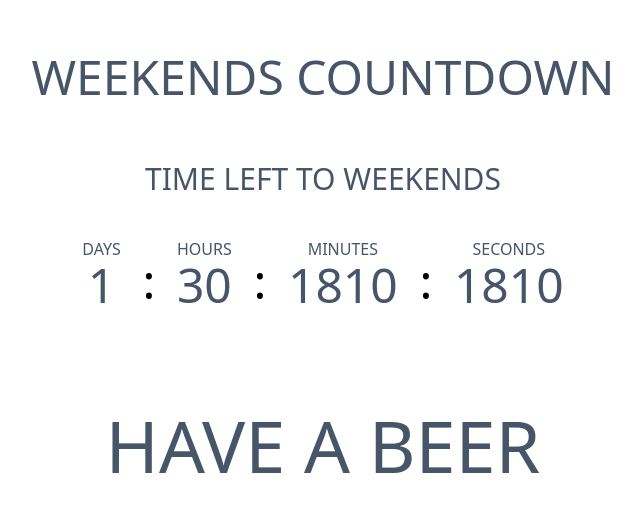
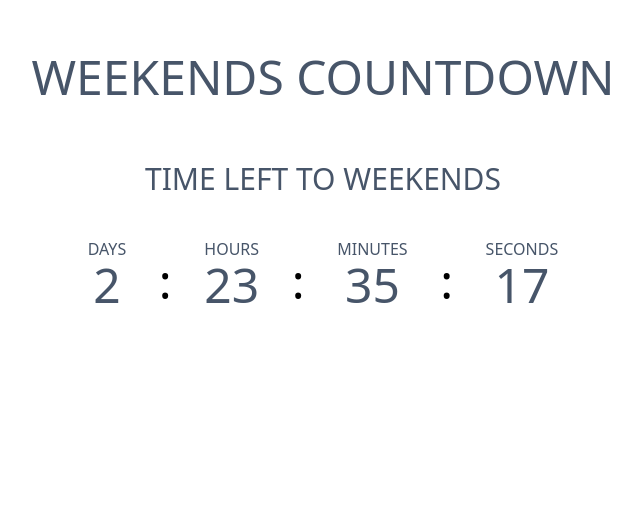
Before and after one commit to Nedilko/weekends, a React (Vite) app: page / in a window 1280 px wide. Shown: the part 107-618 px from the top of the page, without its empty margins (317-958 px from the left). Built offline with nearby package versions, Linux system fonts and the light colour scheme.

Commit message:
fixed countdown calculations

```diff
--- a/src/App.jsx
+++ b/src/App.jsx
@@ -1,5 +1,5 @@
 import { useEffect, useState } from 'react'
-import getTimeLeft from './utils/getTimeLeft'
+import { getTimeLeft, isFriday } from './utils/getTimeLeft'
 import './index.css'
 
 import Description from './components/Description'
@@ -19,9 +19,9 @@ function App() {
     <div className="flex justify-center h-screen">
       <section className="flex flex-col bg-white">
         <Description />
-        <Actiontext />
-        <Clock time={time} />
-        <Greetings />
+        {!isFriday(time) && <Actiontext />}
+        {!isFriday(time) && <Clock time={time} />}
+        {isFriday(time) && <Greetings />}
       </section>
     </div>
   )
--- a/src/components/Clock/Clock.jsx
+++ b/src/components/Clock/Clock.jsx
@@ -1,6 +1,5 @@
 import PropTypes from 'prop-types'
 import Digitblock from './Digitblock'
-import Separator from './Separator'
 
 Clock.propTypes = {
   time: PropTypes.shape({
@@ -14,15 +13,9 @@ Clock.propTypes = {
 function Clock({ time }) {
   return (
     <div className="flex flex-row justify-around items-center text-center mb-5 mt-5 mx-10">
-      <Digitblock label="days" digit={time.days} />
-      <Separator />
-
-      <Digitblock label="hours" digit={time.hours} />
-      <Separator />
-
-      <Digitblock label="minutes" digit={time.minutes} />
-      <Separator />
-
+      <Digitblock label="days" digit={time.days} separator=":" />
+      <Digitblock label="hours" digit={time.hours} separator=":" />
+      <Digitblock label="minutes" digit={time.minutes} separator=":" />
       <Digitblock label="seconds" digit={time.seconds} />
     </div>
   )
--- a/src/components/Clock/Digitblock.jsx
+++ b/src/components/Clock/Digitblock.jsx
@@ -1,17 +1,22 @@
 import PropTypes from 'prop-types'
 import Digit from './Digit'
+import Separator from './Separator'
 
 Digitblock.propTypes = {
   label: PropTypes.string.isRequired,
   digit: PropTypes.number.isRequired,
+  separator: PropTypes.string,
 }
 
-function Digitblock({ label, digit }) {
+function Digitblock({ label, digit, separator }) {
   return (
-    <div className="font-thin uppercase text-slate-600">
-      <label className="">{label || '<digit_label>'}</label>
-      <Digit digit={digit} />
-    </div>
+    <>
+      <div className="font-thin uppercase text-slate-600">
+        <label className="">{label}</label>
+        <Digit digit={digit} />
+      </div>
+      {separator && <Separator symbol={separator} />}
+    </>
   )
 }
 
--- a/src/components/Clock/Separator.jsx
+++ b/src/components/Clock/Separator.jsx
@@ -1,11 +1,11 @@
 import PropTypes from 'prop-types'
 
 Separator.propTypes = {
-  separator: PropTypes.string,
+  symbol: PropTypes.string,
 }
 
-function Separator({ separator }) {
-  return <div className="text-5xl mt-4">{separator || ':'}</div>
+function Separator({ symbol }) {
+  return <div className="text-5xl mt-4">{symbol}</div>
 }
 
 export default Separator
--- a/src/components/Greetings.jsx
+++ b/src/components/Greetings.jsx
@@ -1,6 +1,6 @@
 function Greetings() {
   return (
-    <div className="font-thin uppercase text-center text-slate-600 text-7xl mb-10 mt-20">
+    <div className="font-thin uppercase text-center text-slate-600 text-7xl mb-10 mt-10">
       Have a beer
     </div>
   )
--- a/src/utils/getTimeLeft.js
+++ b/src/utils/getTimeLeft.js
@@ -1,11 +1,12 @@
 import dayjs from 'dayjs'
 import objectSupport from 'dayjs/plugin/objectSupport'
 dayjs.extend(objectSupport)
+
 const FRIDAY = {
-  day: 3,
-  hour: 0,
-  minute: 35,
-  second: 30,
+  day: 4,
+  hour: 17,
+  minute: 59,
+  second: 59,
 }
 
 const SECONDS_IN = {
@@ -27,13 +28,14 @@ const getTimeLeft = (friday = FRIDAY) => {
   const days = Math.trunc(secondsLeft / SECONDS_IN.day)
   const hours = Math.trunc(secondsLeft / SECONDS_IN.hour)
   const minutes = Math.trunc(secondsLeft / SECONDS_IN.minute)
-  const seconds = Math.trunc(secondsLeft / SECONDS_IN.minute)
   return {
     days,
-    hours,
-    minutes,
-    seconds,
+    hours: hours - days * 24,
+    minutes: minutes - hours * 60,
+    seconds: secondsLeft - minutes * 60,
   }
 }
 
-export default getTimeLeft
+const isFriday = (friday) => Object.values(friday).every((value) => value === 0)
+
+export { getTimeLeft, isFriday }
```
